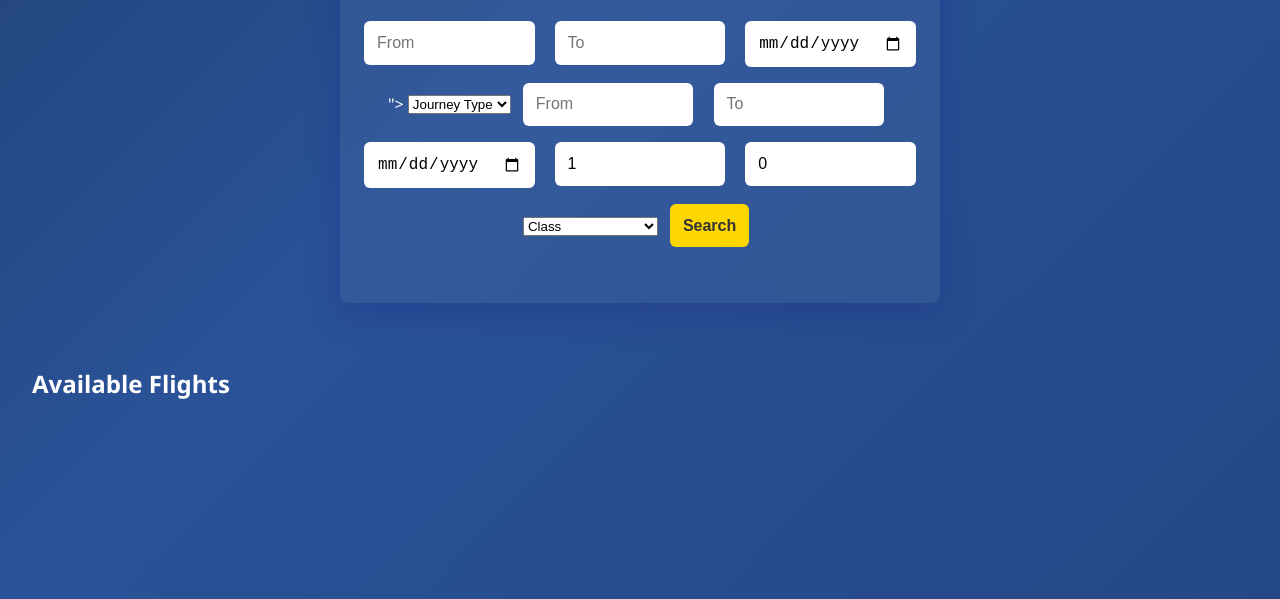
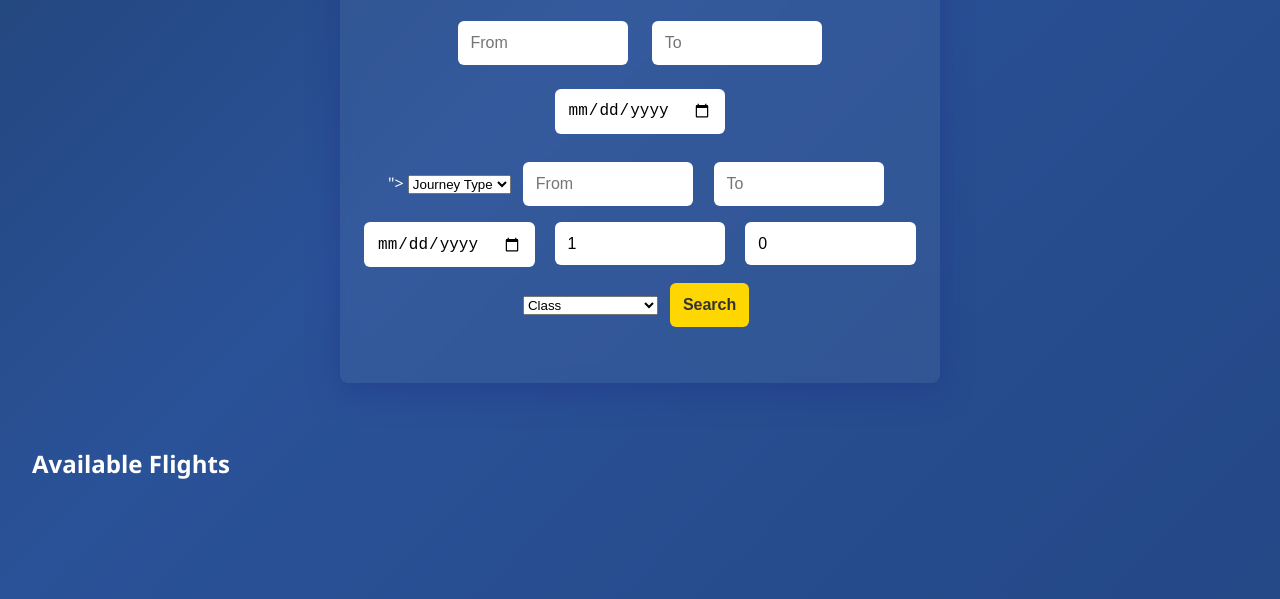
Before and after one commit to ADDIBBASSEY/wfly, a plain HTML site: page index.html in a window 1280 px wide. Shown: the part 201-800 px from the top of the page. Drawn offline with Linux system fonts and the light colour scheme.

Commit message:
Update styles.css

```diff
--- a/styles.css
+++ b/styles.css
@@ -124,3 +124,10 @@ nav a:hover {
 .flight-card button:hover {
   transform: scale(1.05);
 }
+.trip-segment {
+  display: flex;
+  gap: 0.5rem;
+  margin-bottom: 0.75rem;
+  flex-wrap: wrap;
+  justify-content: center;
+}
```
